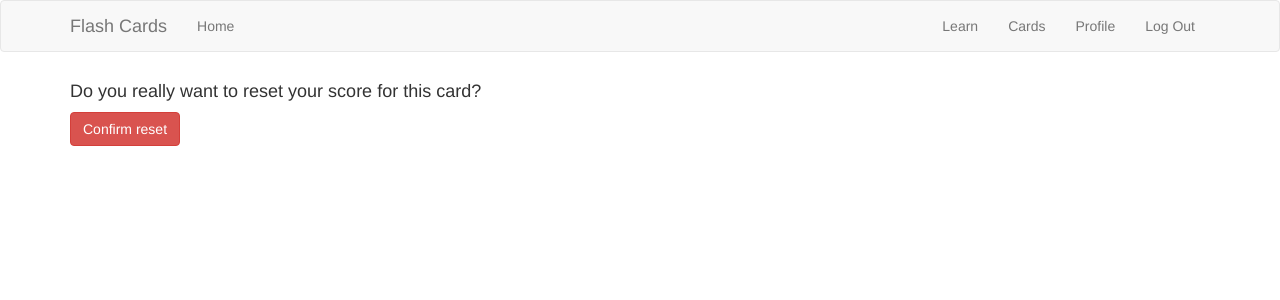
After one commit to sanderdedoncker/flash-card-website, a Flask app: page /cards/1/reset in a window 1280 px wide. The commit adds this page. Shown: the top 300 px of the page. Run offline with Flask 2, Linux system fonts and the light colour scheme; a user stored in the database is signed in; tables that the repository leaves empty hold one stand-in row (values such as "Sample post"); some libraries are stand-ins or nearby versions.

Commit message:
Implement scoring functionality

```diff
--- a/application/cards/forms.py
+++ b/application/cards/forms.py
@@ -17,3 +17,7 @@ class EditCardForm(FlaskForm):
 
 class DeleteCardForm(FlaskForm):
     confirm_delete = SubmitField(label="Confirm deletion")
+
+
+class ResetCardForm(FlaskForm):
+    confirm_reset = SubmitField(label="Confirm reset")
--- /dev/null
+++ b/application/cards/templates/reset_card.html
@@ -0,0 +1,17 @@
+{% extends "base.html" %}
+{% import "bootstrap/wtf.html" as wtf %}
+
+
+{% block title %}
+Reset score
+{% endblock %}
+
+
+{% block app_content %}
+<div class="container">
+    <div class="row col-xs-12">
+    <h4>Do you really want to reset your score for this card?</h4>
+        {{ wtf.quick_form(form=form, novalidate=True, button_map={"confirm_reset": "danger"}) }}
+    </div>
+</div>
+{% endblock %}
--- a/application/cards/views.py
+++ b/application/cards/views.py
@@ -1,7 +1,7 @@
 from flask import Blueprint, render_template, redirect, url_for, flash, abort
-from .forms import AddCardForm, EditCardForm, DeleteCardForm
+from .forms import AddCardForm, EditCardForm, ResetCardForm, DeleteCardForm
 from flask_login import current_user, login_required
-from application.models import User, Card
+from application.models import User, Card, Score
 from application import db, login
 from datetime import datetime
 
@@ -10,12 +10,17 @@ from datetime import datetime
 bp = Blueprint(name="cards", import_name=__name__, template_folder="templates", static_folder="static", url_prefix="/cards")
 
 
+# # Views
 @login_required
 @bp.route("/", methods=["GET"])
 def cards():
     # TODO: Checking card content safety
-    all_user_cards = Card.query.filter_by(user_id=current_user.id).all()
-    return render_template("cards.html", cards=all_user_cards)
+    all_user_cards_scores = db.session.query(Card, Score).\
+                            outerjoin(Score).\
+                            filter(Card.user_id == current_user.id).\
+                            filter((Score.user_id == current_user.id) | (Score.user_id == None)).\
+                            all()
+    return render_template("cards.html", cards_scores=all_user_cards_scores)
 
 
 @login_required
@@ -24,9 +29,10 @@ def card_detail(card_id):
     # TODO: Maybe do edit and delete directly in this page
     # TODO: Checking card content safety
     card = Card.query.get(card_id)
+    score = Score.query.filter_by(user_id=current_user.id, card_id=card.id).one_or_none()
     if card:
         if card.user.id == current_user.id:
-            return render_template("card_detail.html", card=card)
+            return render_template("card_detail.html", card=card, score=score)
         else:
             return abort(403)
     else:
@@ -69,6 +75,25 @@ def edit_card(card_id):
 
 
 @login_required
+@bp.route("/<int:card_id>/reset", methods=["GET", "POST"])
+def reset_card(card_id):
+    card = Card.query.get(card_id)
+    score = Score.query.filter_by(user_id=current_user.id, card_id=card.id).one_or_none()
+    if not score:
+        return redirect(url_for("cards.card_detail", card_id=card_id))
+    if card:
+        reset_card_form = ResetCardForm()
+        if reset_card_form.validate_on_submit():
+            db.session.delete(score)
+            db.session.commit()
+            flash("Score reset successfully.")
+            return redirect(url_for("cards.cards"))
+        return render_template("reset_card.html", form=reset_card_form)
+    else:
+        return abort(404)
+
+
+@login_required
 @bp.route("/<int:card_id>/delete", methods=["GET", "POST"])
 def delete_card(card_id):
     # TODO: Make this nicer with a confirmation popup before accessing the link, instead of form there
```
Also changed, not shown: application/cards/templates/card_detail.html (+5 -6 lines), application/cards/templates/cards.html (+6 -5 lines), application/learn/templates/learn.html (+4 -4 lines), application/learn/views.py (+41 -3 lines), application/models.py (+11 -4 lines).
